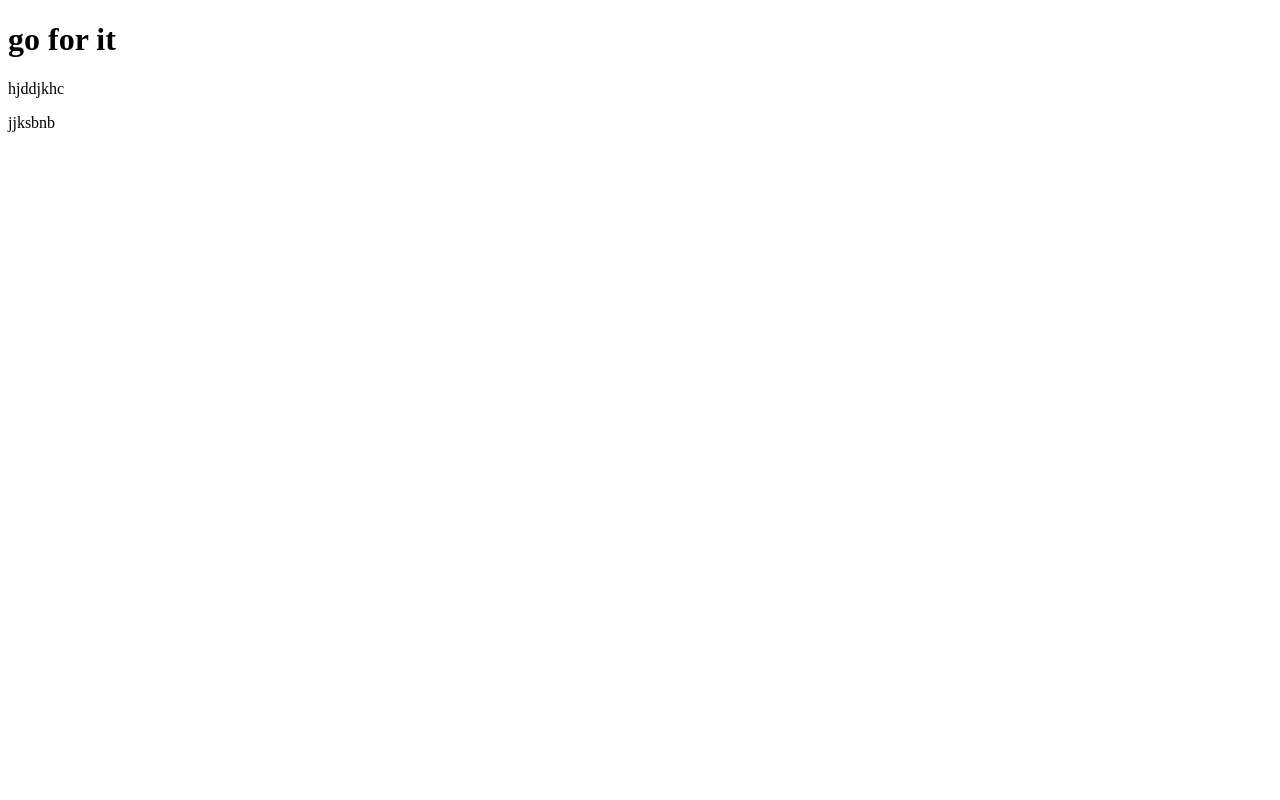
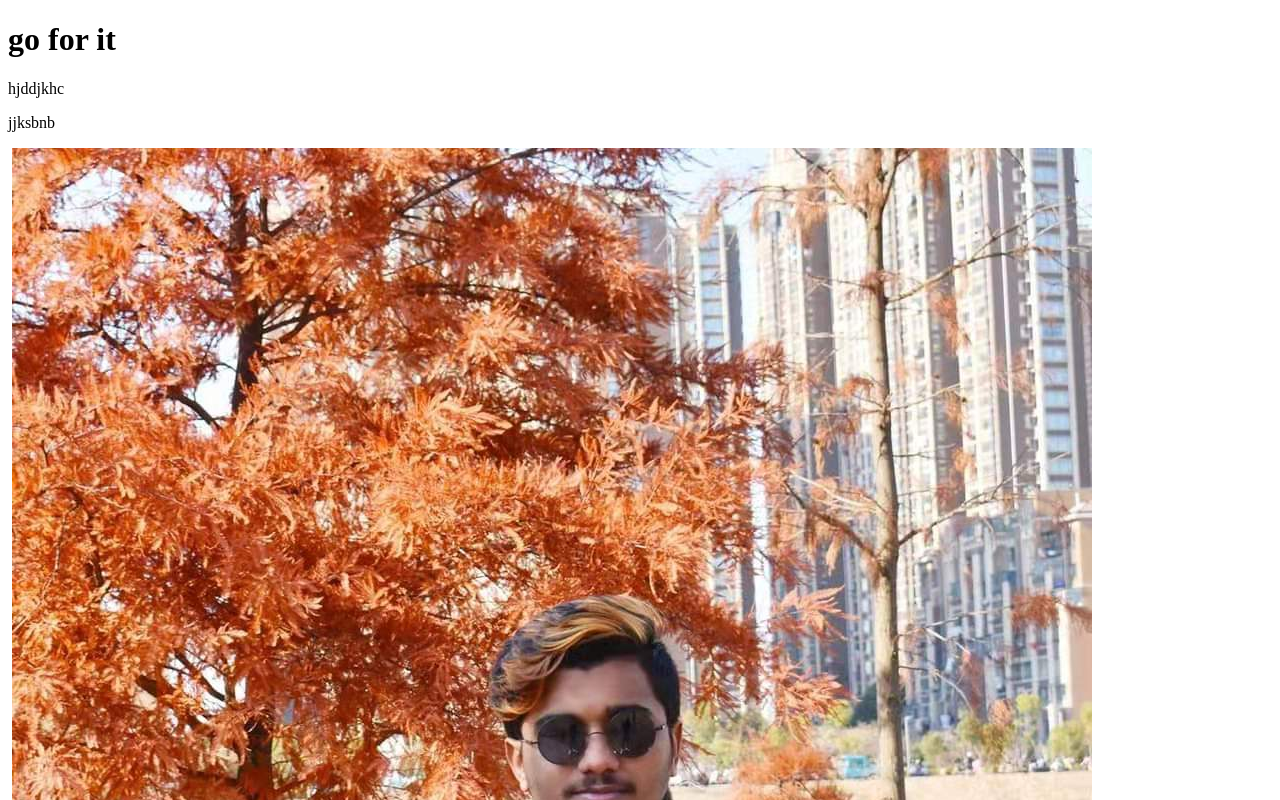
Before and after one commit to JunayedIslam1/my-sixth-repo, a plain HTML site: page index.html in a window 1280 px wide. Shown: the top 800 px of the page. Drawn offline with Linux system fonts and the light colour scheme.

Commit message:
added junayed pic

```diff
--- a/index.html
+++ b/index.html
@@ -11,5 +11,6 @@
     <p>hjddjkhc</p>
     <p>jjksbnb</p>
     <img src="football1.jpg" alt="">
+    <img src="me.jpg" alt="junayed photo">
 </body>
 </html>
```
Also changed, not shown: me.jpg (added).
